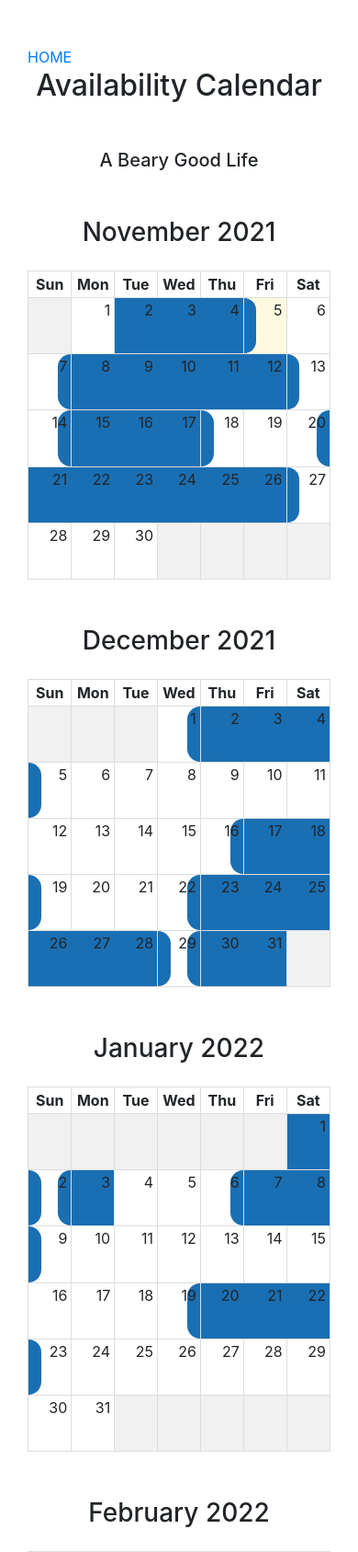
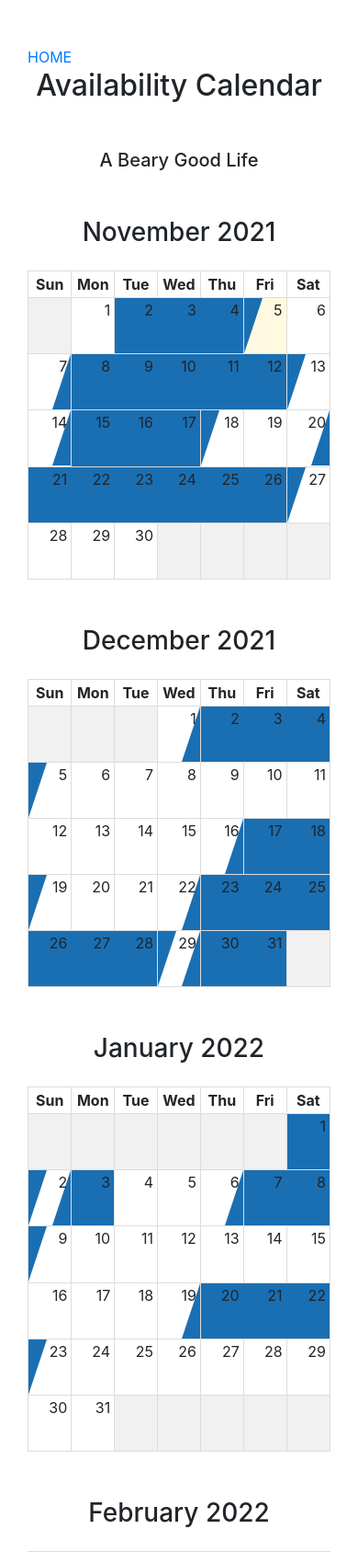
Before and after one commit to robert-cristea/CabinRentals, a PHP site: page /rental.php?id=1 in a window 390 px wide. Shown: the top 1687 px of the page at 92% size. Run offline with PHP 8.4, Linux system fonts and the light colour scheme; data comes from the database, SQL or seed files in the repository; lists and menus that the app fills with data are empty; some libraries are stand-ins or nearby versions.

Commit message:
fix responsiveness

```diff
--- a/css/rental.css
+++ b/css/rental.css
@@ -53,22 +53,22 @@
 }
 
 .fc-day-checkin::before {
+
+  /*top: 0;*/
+  /*right: 0;*/
+  /*bottom: 0;*/
+  /*width: 30%;*/
+  /*background-color: rgb(26, 111, 179);*/
+  /*border-radius: 500px 0 0 500px;*/
+
   position: absolute;
   content: "";
   top: 0;
   right: 0;
-  bottom: 0;
-  width: 30%;
-  /*background-color: #e74c3c;*/
-  background-color: rgb(26, 111, 179);
-  border-radius: 500px 0 0 500px;
-
-  /*top: 0;*/
-  /*right: 0;*/
-  /*width: 0;*/
-  /*height: 0;*/
-  /*border-bottom: 62px solid #e74c3c; !* cell height *!*/
-  /*border-left: 50px solid transparent;*/
+  width: 0;
+  height: 0;
+  border-bottom: 60px solid rgb(26, 111, 179); /* cell height */
+  border-left: 20px solid transparent;
 }
 
 .fc-day-checkout {
@@ -77,20 +77,20 @@
 }
 
 .fc-day-checkout::after {
+
+  /*top: 0;*/
+  /*left: 0;*/
+  /*bottom: 0;*/
+  /*width: 30%;*/
+  /*border-radius: 0 500px 500px 0;*/
+  /*background-color: rgb(26, 111, 179);*/
+
   position: absolute;
   content: "";
   top: 0;
   left: 0;
-  bottom: 0;
-  width: 30%;
-  /*background-color: #e74c3c;*/
-  border-radius: 0 500px 500px 0;
-  background-color: rgb(26, 111, 179);
-
-  /*top: 0;*/
-  /*left: 0;*/
-  /*width: 0;*/
-  /*height: 0;*/
-  /*border-top: 62px solid #e74c3c; !* cell height *!*/
-  /*border-right: 50px solid transparent;*/
+  width: 0;
+  height: 0;
+  border-top: 60px solid rgb(26, 111, 179); /* cell height */
+  border-right: 20px solid transparent;
 }
--- a/rental.php
+++ b/rental.php
@@ -48,32 +48,32 @@ foreach ($array as $reservation) {
         <h5><?php echo $rental->getPropertyTitle(); ?></h5>
 
         <div class="row">
-            <div class="col-lg-4 col-sm-12">
+            <div class="col-lg-4 col-md-6 col-sm-12">
                 <div id="rental-calendar1" class="rental-calendar-wrapper">
 
                 </div>
             </div>
-            <div class="col-lg-4 col-sm-12">
+            <div class="col-lg-4 col-md-6 col-sm-12">
                 <div id="rental-calendar2" class="rental-calendar-wrapper">
 
                 </div>
             </div>
-            <div class="col-lg-4 col-sm-12">
+            <div class="col-lg-4 col-md-6 col-sm-12">
                 <div id="rental-calendar3" class="rental-calendar-wrapper">
 
                 </div>
             </div>
-            <div class="col-lg-4 col-sm-12">
+            <div class="col-lg-4 col-md-6 col-sm-12">
                 <div id="rental-calendar4" class="rental-calendar-wrapper">
 
                 </div>
             </div>
-            <div class="col-lg-4 col-sm-12">
+            <div class="col-lg-4 col-md-6 col-sm-12">
                 <div id="rental-calendar5" class="rental-calendar-wrapper">
 
                 </div>
             </div>
-            <div class="col-lg-4 col-sm-12">
+            <div class="col-lg-4 col-md-6 col-sm-12">
                 <div id="rental-calendar6" class="rental-calendar-wrapper">
 
                 </div>
```
